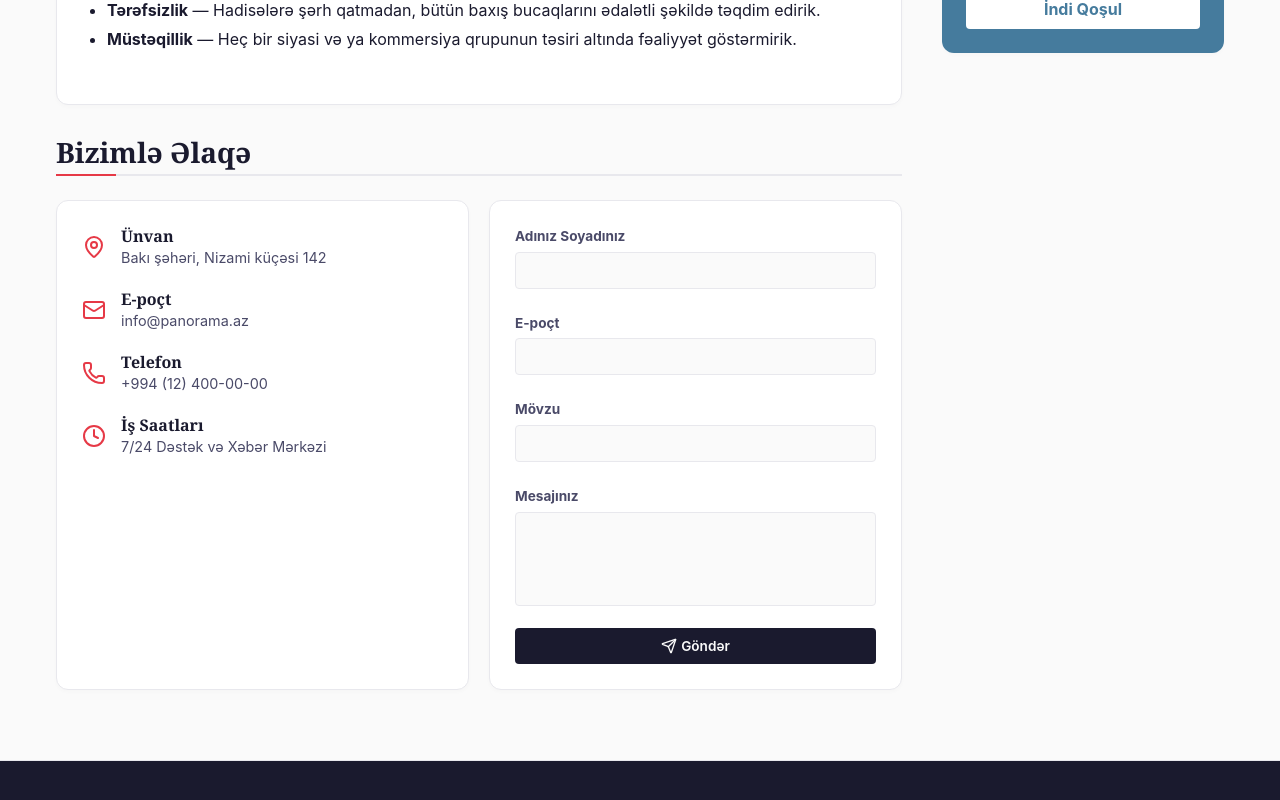
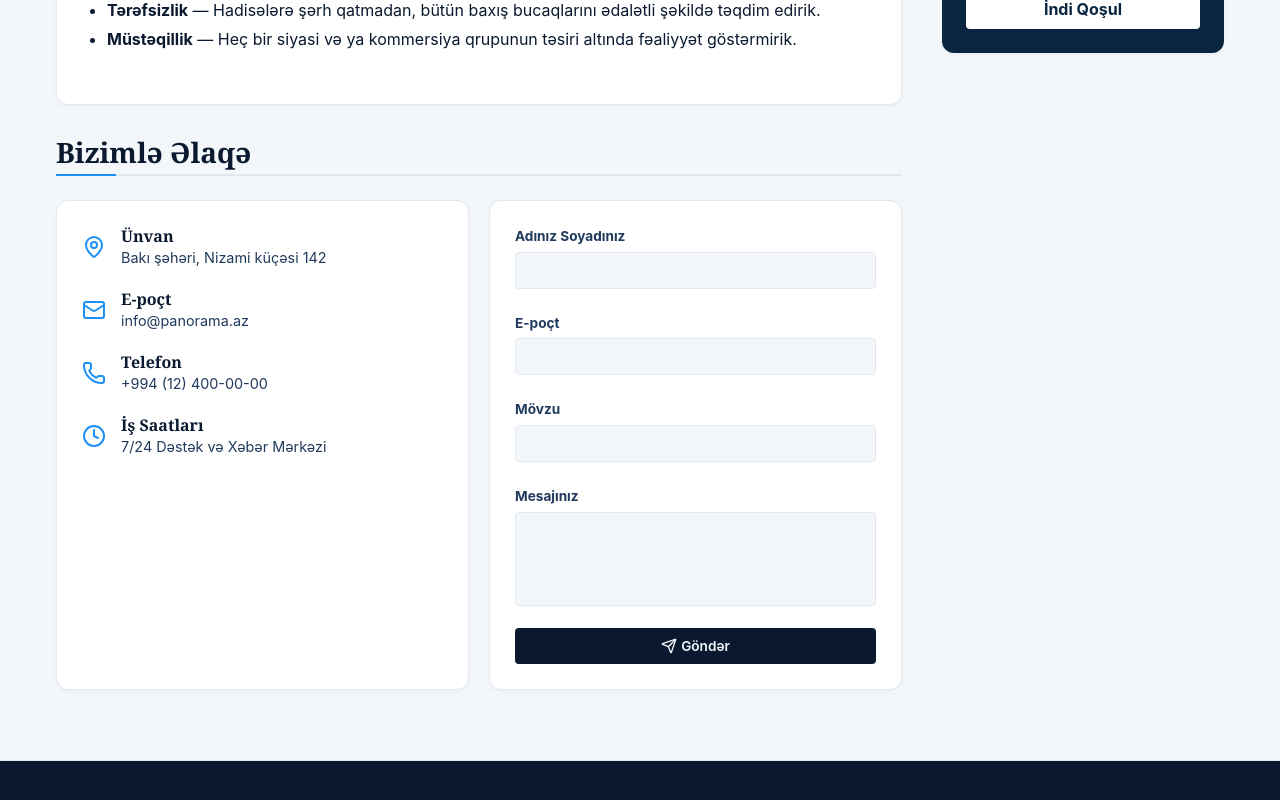
Before and after one commit to byValizada/panorama-news, a React (Vite) app in the folder frontend/: page /about in a window 1280 px wide. Shown: the part 406-1206 px from the top of the page. Built offline with nearby package versions, Linux system fonts and the light colour scheme; no server answers.

Commit message:
UI Theme Update: Applied deep navy and electric blue colors matching the requested EduAi layout style

```diff
--- a/frontend/src/styles/variables.css
+++ b/frontend/src/styles/variables.css
@@ -1,18 +1,18 @@
 :root {
-  /* Colors - Light Mode */
-  --bg-color: #fafafa;
+  /* Colors - Light Mode (Clean Ice Blue & Royal Blue) */
+  --bg-color: #f4f7fa;
   --surface-color: #ffffff;
-  --surface-hover: #f5f5f7;
-  --text-primary: #1a1a2e;
-  --text-secondary: #4a4a68;
-  --text-muted: #8e8eab;
-  --accent-primary: #e63946;
-  --accent-secondary: #457b9d;
-  --accent-hover: #c92a3a;
-  --border-color: #e8e8ed;
-  --shadow-sm: 0 2px 4px rgba(0, 0, 0, 0.02);
-  --shadow-md: 0 4px 12px rgba(0, 0, 0, 0.05);
-  --shadow-lg: 0 8px 24px rgba(0, 0, 0, 0.08);
+  --surface-hover: #eef2f6;
+  --text-primary: #0a192f;
+  --text-secondary: #203a5c;
+  --text-muted: #5e728e;
+  --accent-primary: #1d90f5; /* EduAi Electric Blue */
+  --accent-secondary: #0a2540; /* EduAi Deep Navy */
+  --accent-hover: #0b7dda;
+  --border-color: #e2e8f0;
+  --shadow-sm: 0 2px 4px rgba(10, 37, 64, 0.04);
+  --shadow-md: 0 4px 12px rgba(10, 37, 64, 0.06);
+  --shadow-lg: 0 8px 24px rgba(10, 37, 64, 0.08);
 
   /* Fonts */
   --font-logo: "Playfair Display", Georgia, serif;
@@ -43,26 +43,26 @@
   --transition-slow: 0.5s ease;
 
   /* Category colors default fallback */
-  --cat-politics: #e63946;
-  --cat-economy: #2a9d8f;
-  --cat-world: #1d3557;
-  --cat-sports: #e76f51;
-  --cat-tech: #457b9d;
-  --cat-culture: #9b59b6;
+  --cat-politics: #1d90f5;
+  --cat-economy: #10b981;
+  --cat-world: #0f172a;
+  --cat-sports: #f59e0b;
+  --cat-tech: #6366f1;
+  --cat-culture: #ec4899;
 }
 
 [data-theme="dark"] {
-  /* Colors - Dark Mode */
-  --bg-color: #0f0f1a;
-  --surface-color: #1a1a2e;
-  --surface-hover: #22223b;
-  --text-primary: #e8e8ed;
-  --text-secondary: #9898b0;
-  --text-muted: #6e6e8a;
-  --accent-primary: #ff6b6b;
-  --accent-secondary: #64b5f6;
-  --accent-hover: #ff8787;
-  --border-color: #2a2a3e;
+  /* Colors - Dark Mode (EduAi Deep Navy Gradient & Electric Blue) */
+  --bg-color: #0b1a30;
+  --surface-color: #112240;
+  --surface-hover: #1a305b;
+  --text-primary: #f0f4f9;
+  --text-secondary: #a2b4cd;
+  --text-muted: #627b9f;
+  --accent-primary: #1d90f5; /* EduAi Electric Blue */
+  --accent-secondary: #00b4d8;
+  --accent-hover: #4fafff;
+  --border-color: #1e3657;
   --shadow-sm: 0 2px 4px rgba(0, 0, 0, 0.2);
   --shadow-md: 0 4px 12px rgba(0, 0, 0, 0.3);
   --shadow-lg: 0 8px 24px rgba(0, 0, 0, 0.4);
```
